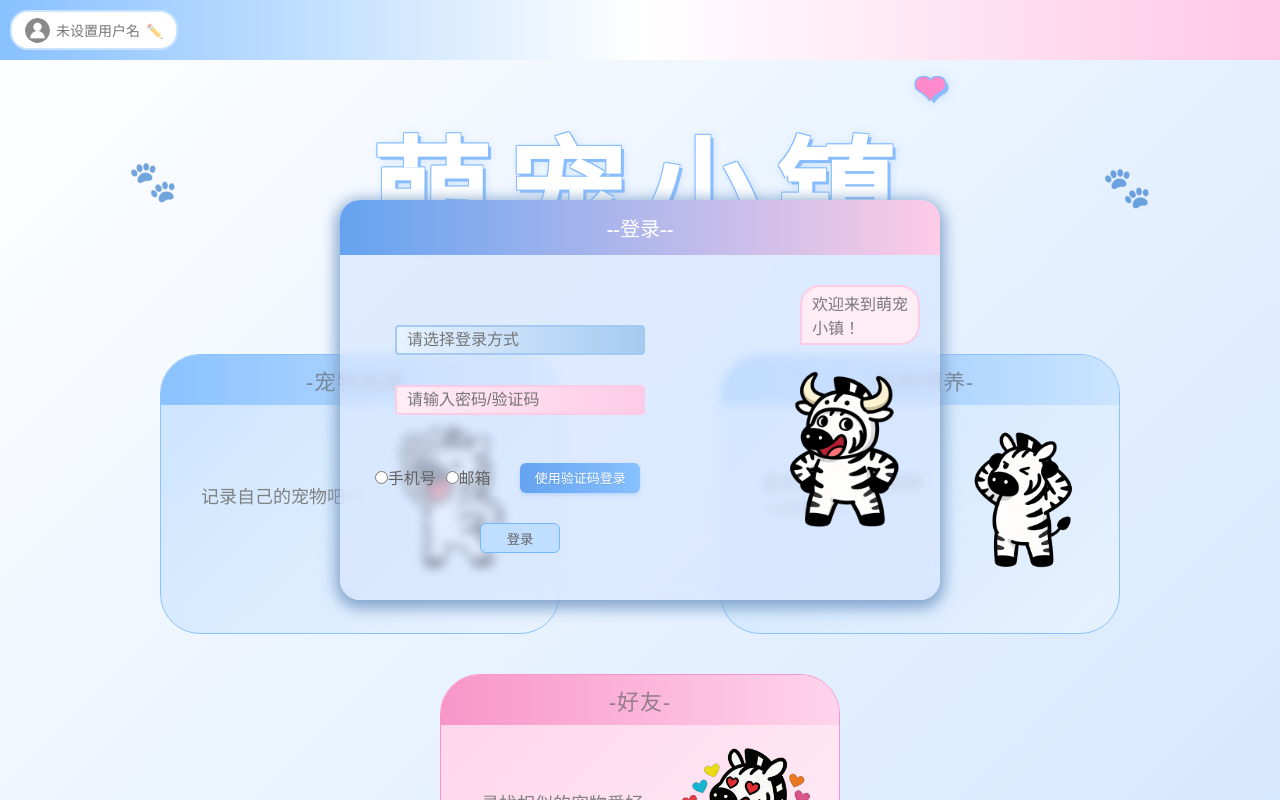
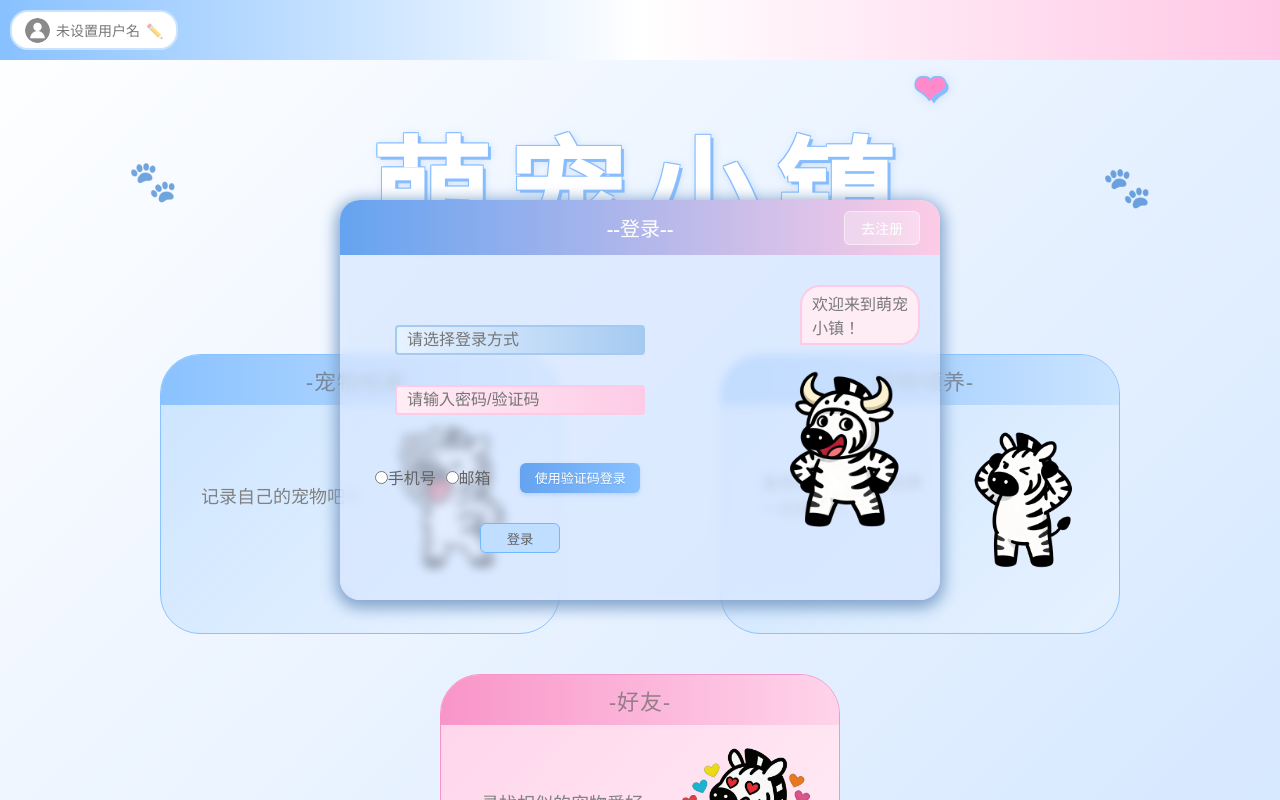
Before and after one commit to t13CCC/vue-assessment-spring26, a Vue app: page /register in a window 1280 px wide. Built offline with nearby package versions, Linux system fonts and the light colour scheme.

Commit message:
except birthday

```diff
--- a/src/components/main.vue
+++ b/src/components/main.vue
@@ -53,7 +53,8 @@ import Signin from './signin.vue';
 
 const router = useRouter();
 const showEditProfile = ref(false);
-const showSignin = ref(true); // 控制登录组件显示
+// 从 localStorage 读取登录状态，默认显示登录弹窗
+const showSignin = ref(!localStorage.getItem('isLoggedIn'));
 
 let user = reactive({
     name: "未设置用户名",
@@ -81,6 +82,8 @@ const goToFile = () => {
 // 登录成功后隐藏登录组件
 const handleLoginSuccess = () => {
     showSignin.value = false;
+    // 将登录状态保存到 localStorage
+    localStorage.setItem('isLoggedIn', 'true');
 };
 </script>
 
--- a/src/components/register.vue
+++ b/src/components/register.vue
@@ -174,13 +174,14 @@ watchEffect(() => {
                 <div class="input-wrapper">
                     <div class="input" :class="{ 'error': errors.account }">
                         <svg width="18" height="18" viewBox="0 0 48 48" fill="none" xmlns="http://www.w3.org/2000/svg">
-                            <path d="M8 30H40V42C40 43.1046 39.1046 44 38 44H10C8.89543 44 8 43.1046 8 42V30Z" fill="none"
-                                stroke="#65A3F0" stroke-width="3" stroke-linejoin="round" />
+                            <path d="M8 30H40V42C40 43.1046 39.1046 44 38 44H10C8.89543 44 8 43.1046 8 42V30Z"
+                                fill="none" stroke="#65A3F0" stroke-width="3" stroke-linejoin="round" />
                             <path d="M40 30V6C40 4.89543 39.1046 4 38 4H10C8.89543 4 8 4.89543 8 6V30" stroke="#65A3F0"
                                 stroke-width="3" stroke-linejoin="round" />
                             <path d="M22 37H26" stroke="#65A3F0" stroke-width="3" stroke-linecap="round" />
                         </svg>
-                        <input type="text" placeholder="请输入手机号/邮箱" v-model="registerForm.account" :class="{ 'error-input': errors.account }">
+                        <input type="text" placeholder="请输入手机号/邮箱" v-model="registerForm.account"
+                            :class="{ 'error-input': errors.account }">
                     </div>
                     <span v-if="errors.account" class="error-text">{{ errors.account }}</span>
                 </div>
@@ -193,7 +194,8 @@ watchEffect(() => {
                             <path d="M16 24L22 30L34 18" stroke="#FF8CEC" stroke-width="3" stroke-linecap="round"
                                 stroke-linejoin="round" />
                         </svg>
-                        <input type="text" placeholder="请输入验证码" v-model="registerForm.code" :class="{ 'error-input': errors.code }">
+                        <input type="text" placeholder="请输入验证码" v-model="registerForm.code"
+                            :class="{ 'error-input': errors.code }">
                         <button id="ver" @click="getver()" :disabled="codeCountdown > 0">{{ codeButtonText }}</button>
                     </div>
                     <span v-if="errors.code" class="error-text">{{ errors.code }}</span>
@@ -201,14 +203,15 @@ watchEffect(() => {
                 <div class="input-wrapper">
                     <div class="input" :class="{ 'error': errors.password }">
                         <svg width="18" height="18" viewBox="0 0 48 48" fill="none" xmlns="http://www.w3.org/2000/svg">
-                            <rect x="6" y="22" width="36" height="22" rx="2" fill="none" stroke="#67C23A" stroke-width="3"
-                                stroke-linejoin="round" />
+                            <rect x="6" y="22" width="36" height="22" rx="2" fill="none" stroke="#67C23A"
+                                stroke-width="3" stroke-linejoin="round" />
                             <path d="M14 22V14C14 8.47715 18.4772 4 24 4C29.5228 4 34 8.47715 34 14V22" stroke="#67C23A"
                                 stroke-width="3" stroke-linecap="round" stroke-linejoin="round" />
                             <path d="M24 30V36" stroke="#67C23A" stroke-width="3" stroke-linecap="round"
                                 stroke-linejoin="round" />
                         </svg>
-                        <input type="password" placeholder="设置密码（6-20个字符）" v-model="registerForm.password" :class="{ 'error-input': errors.password }">
+                        <input type="password" placeholder="设置密码（6-20个字符）" v-model="registerForm.password"
+                            :class="{ 'error-input': errors.password }">
                     </div>
                     <span v-if="errors.password" class="error-text">{{ errors.password }}</span>
                 </div>
@@ -219,7 +222,7 @@ watchEffect(() => {
                 </div>
                 <div class="login-link">
                     <span>已有帐号？</span>
-                    <router-link to="/signin" class="link">立即登录</router-link>
+                    <router-link to="/" class="link">立即登录</router-link>
                 </div>
             </div>
         </div>
@@ -236,7 +239,7 @@ h1 {
 #nav {
     display: flex;
     position: absolute;
-    background: linear-gradient(to right, #88c1ff,rgb(255, 255, 255),#ffc7e5);
+    background: linear-gradient(to right, #88c1ff, rgb(255, 255, 255), #ffc7e5);
     width: 100%;
     left: 0;
     box-shadow: 0 1px 15px #efefef;
--- a/src/components/signin.vue
+++ b/src/components/signin.vue
@@ -2,6 +2,7 @@
     <div class="window">
         <div class="top">
             <p class="topP">--登录--</p>
+            <button class="btn-register" @click="goToRegister">去注册</button>
         </div>
         <div class="section">
             <div class="section1">
@@ -37,12 +38,21 @@
 <script setup>
 import { reactive, ref, watchEffect } from 'vue';
 import axios from 'axios';
+import { useRouter } from 'vue-router';
 
 //登录方式
 let placeholderText = ref("")
 
 // 定义自定义事件，通知父组件登录成功
 const emit = defineEmits(['login-success']);
+
+// 获取路由实例
+const router = useRouter();
+
+// 跳转到注册页面
+const goToRegister = () => {
+    router.push('/register');
+};
 //登录输入反馈
 let signinBack = reactive({
     img: "src/assets/banMa/IMG_4021.PNG",
@@ -410,11 +420,35 @@ function login() {
     display: flex;
     align-items: center;
     justify-content: center;
+    position: relative;
 }
 
 .topP {
     font: 599 20px SimHei;
     color: white;
+}
+
+/* 去注册按钮样式 */
+.btn-register {
+    background: rgba(255, 255, 255, 0.3);
+    border: 1px solid rgba(255, 255, 255, 0.5);
+    border-radius: 6px;
+    padding: 6px 16px;
+    color: white;
+    font-size: 14px;
+    cursor: pointer;
+    transition: all 0.3s;
+    position: absolute;
+    right: 20px;
+}
+
+.btn-register:hover {
+    background: rgba(255, 255, 255, 0.5);
+    transform: scale(1.05);
+}
+
+.btn-register:active {
+    transform: scale(0.95);
 }
 
 .messageInput {
```
